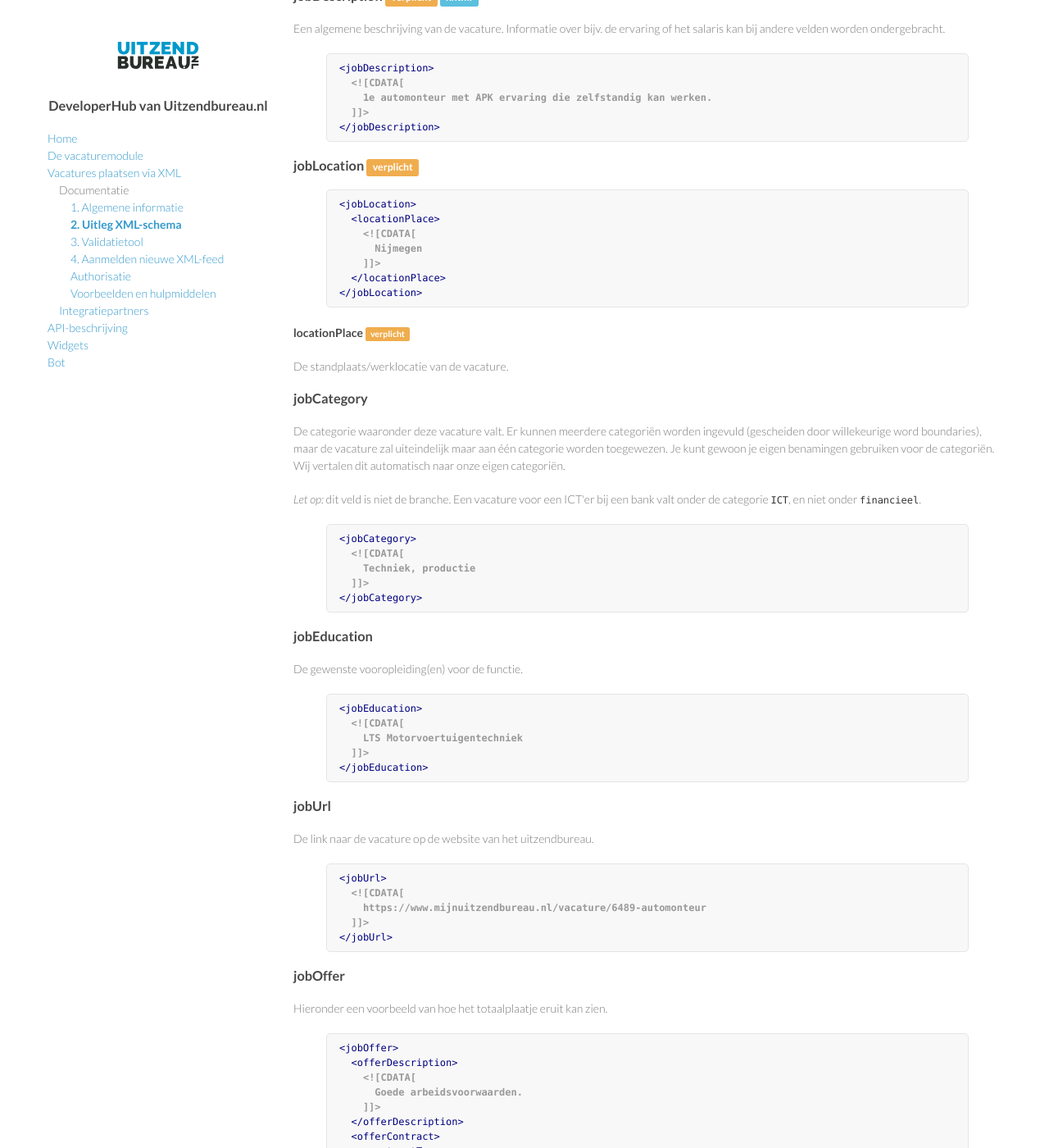
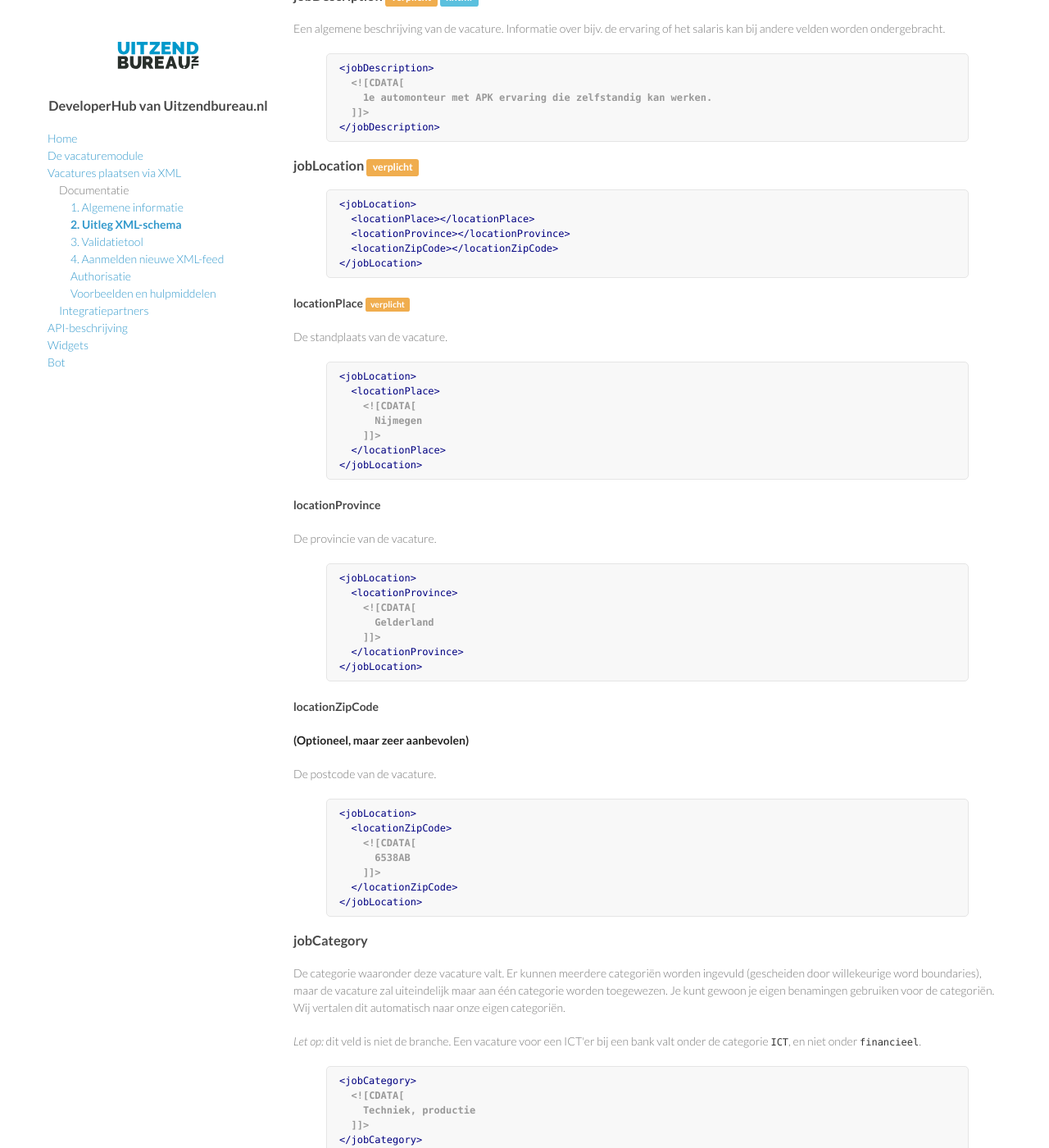
Before and after one commit to HippoHR/DeveloperHub, a Jekyll site: the page built from jobs-xml/doc/xml-schema.md, in a window 1280 px wide and 1400 px high, scrolled down 2016 px. Shown: the whole window at 82% size. Built offline with Jekyll 4.4.1, drawn with Linux system fonts in a browser that asks for light colours.

Commit message:
Added documentation about zip codes in XML to the developer hub
Summary:
Added some example XML to:
http://localhost:4000/jobs-xml/doc/xml-schema.html and
http://localhost:4000/jobs-xml/doc/examples.html

Also updated the example (super old looking) PHP code.

Test Plan:
Depending on the last time you have used the dev hub; pulll the latest master and run `bundle install` to install the latest libraries.
Run `jekyll serve` to serve the dev hub locally on your machine.

- Check my changes
- Validate it names the zipcode tag `locationZipCode` inside of the XML element `jobLocation`, this is what the `DefaultParser` looks for.
- Navigate to localhost:4000 and check the changes. I am not sure about the wording of the zip code paragraph. @dennis suggests emphasizing it is optional, but HIGHLY recommended to send us a zip code in the XML.

Reviewers: #uitzendbureau.nl, #review_round_2, dennis

Reviewed By: #uitzendbureau.nl, #review_round_2, dennis

Subscribers: dennis

Differential Revision: http://phabricator.hippo.farm/D5202

```diff
--- a/jobs-xml/doc/xml-schema.md
+++ b/jobs-xml/doc/xml-schema.md
@@ -129,6 +129,18 @@ Een algemene beschrijving van de vacature. Informatie over bijv. de ervaring of
 
 {% highlight xml %}
 <jobLocation>
+  <locationPlace></locationPlace>
+  <locationProvince></locationProvince>
+  <locationZipCode></locationZipCode>
+</jobLocation>
+{% endhighlight %}
+
+#### locationPlace <span class="label label-warning">verplicht</span>
+
+De standplaats van de vacature.
+
+{% highlight xml %}
+<jobLocation>
   <locationPlace>
     <![CDATA[
       Nijmegen
@@ -137,9 +149,35 @@ Een algemene beschrijving van de vacature. Informatie over bijv. de ervaring of
 </jobLocation>
 {% endhighlight %}
 
-#### locationPlace <span class="label label-warning">verplicht</span>
+#### locationProvince
 
-De standplaats/werklocatie van de vacature.
+De provincie van de vacature.
+
+{% highlight xml %}
+<jobLocation>
+  <locationProvince>
+    <![CDATA[
+      Gelderland
+    ]]>
+  </locationProvince>
+</jobLocation>
+{% endhighlight %}
+
+#### locationZipCode
+
+**(Optioneel, maar zeer aanbevolen)**
+
+De postcode van de vacature.
+
+{% highlight xml %}
+<jobLocation>
+  <locationZipCode>
+    <![CDATA[
+      6538AB
+    ]]>
+  </locationZipCode>
+</jobLocation>
+{% endhighlight %}
 
 ### jobCategory
 
```
Also changed, not shown: jobs-xml/doc/examples.md (+4 -1 lines).
